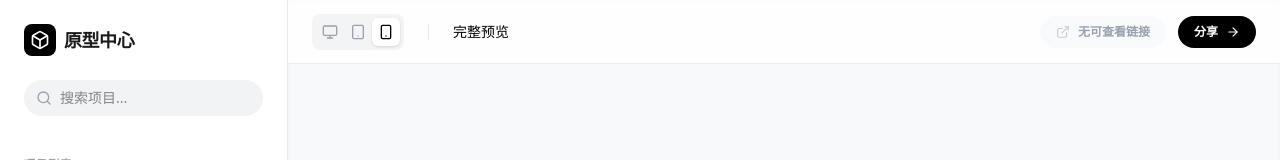
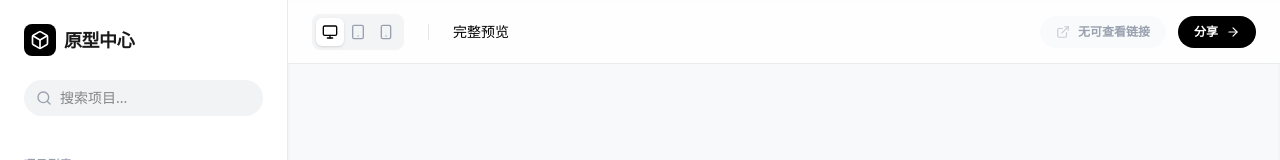
Before and after one commit to onisakisrlg/surilegeyongdewangzhansheiheiwosheishabi.com, a React (Vite) app: page / in a window 1280 px wide. Shown: the top 160 px of the page. Built offline with nearby package versions, Linux system fonts and the light colour scheme.

Commit message:
feat: Set default view to desktop
Changes the default view mode from 'mobile' to 'desktop' in the main App component. This aims to provide a more comprehensive initial view for users.

```diff
--- a/src/App.tsx
+++ b/src/App.tsx
@@ -72,7 +72,7 @@ export default function App() {
   const [selectedId, setSelectedId] = useState<string | null>(null);
   const [selectedSubId, setSelectedSubId] = useState<string | null>(null);
   const [expandedItems, setExpandedItems] = useState<Record<string, boolean>>({});
-  const [viewMode, setViewMode] = useState<'desktop' | 'mobile' | 'tablet'>('mobile');
+  const [viewMode, setViewMode] = useState<'desktop' | 'mobile' | 'tablet'>('desktop');
   const [searchQuery, setSearchQuery] = useState<string>('');
 
   // 海运/空运退运方案互动状态
```
